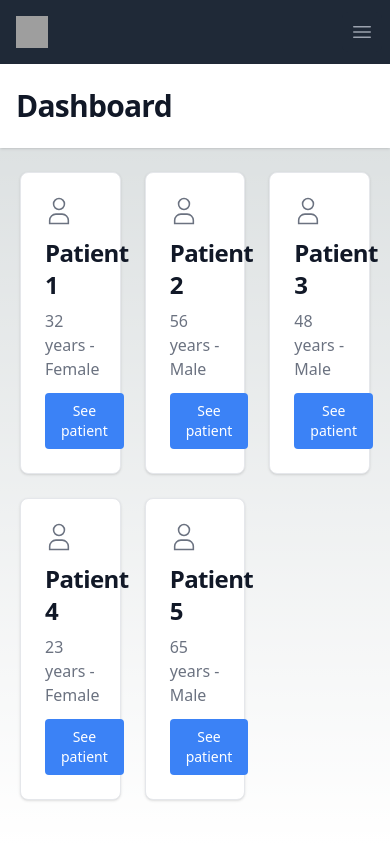
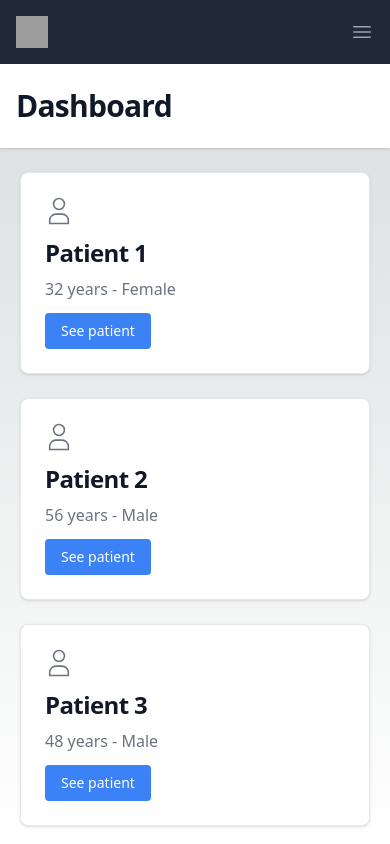
Before and after one commit to KarolHarumi/patient-information-dashboard, a Next.js app: page / in a window 390 px wide. Shown: the top 844 px of the page. Built offline with nearby package versions, Linux system fonts and the light colour scheme; data requests are answered from the project's data file; grey boxes are pictures that could not be loaded.

Commit message:
Fix responsive version

```diff
--- a/src/components/modalScreen/index.tsx
+++ b/src/components/modalScreen/index.tsx
@@ -17,7 +17,7 @@ export function ModalScreen({ patient, visible, setVisible }: IModalScreen) {
     }
 
     return (
-        <div className="fixed left-0 top-0 z-[1055] h-full w-full bg-black/[.6]">
+        <div className="fixed left-0 top-0 z-[1055] h-full w-full bg-black/[.6] p-5">
             <div data-te-modal-dialog-ref className="pointer-events-none relative w-auto translate-y-[30%] transition-all duration-300 ease-in-out min-[576px]:mx-auto min-[576px]:mt-7 min-[576px]:max-w-[500px]">
                 <div className="min-[576px]:shadow-[0_0.5rem_1rem_rgba(#000, 0.15)] pointer-events-auto relative flex w-full flex-col rounded-md border-none bg-white bg-clip-padding text-current shadow-lg outline-none dark:bg-neutral-600">
                     <div className="flex flex-shrink-0 items-center justify-between rounded-t-md border-b-2 border-neutral-100 border-opacity-100 p-4 dark:border-opacity-50">
--- a/src/components/patientInfo/index.tsx
+++ b/src/components/patientInfo/index.tsx
@@ -21,7 +21,7 @@ export function PatientInfo({setVisible, setPatient}: IPatientInfo) {
     }
 
     return (
-      <div className="grid grid-cols-3 gap-6">
+      <div className="grid gap-6 sm:grid-cols-1 md:grid-cols-2 lg:grid-cols-3">
         {data && data.map((patient) => (
           <div key={patient.id} className="max-w-sm p-6 bg-white border border-gray-200 rounded-lg shadow dark:bg-gray-800 dark:border-gray-700">
               <svg className="w-7 h-7 text-gray-500 dark:text-gray-400 mb-3" aria-hidden="true" xmlns="http://www.w3.org/2000/svg" fill="none" viewBox="0 0 14 18">
```
